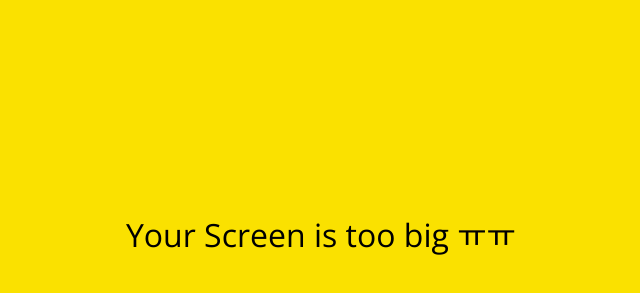
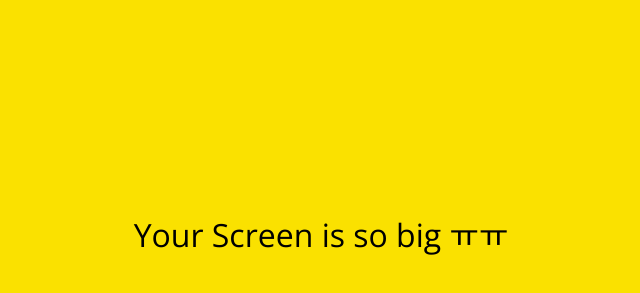
Before and after one commit to dkrbahs/kokoa_clone_2021, a plain HTML site: page friends.html in a window 1280 px wide. Shown: the part 165-458 px from the top of the page, without its empty margins (319-959 px from the left). Drawn offline with nearby package versions, Linux system fonts and the light colour scheme.

Commit message:
too > so

```diff
--- a/friends.html
+++ b/friends.html
@@ -95,7 +95,7 @@
     </div>
 
 <div id="no-mobile">
-    <span>Your Screen is too big ㅠㅠ</span>
+    <span>Your Screen is so big ㅠㅠ</span>
 </div>
 
 
```
